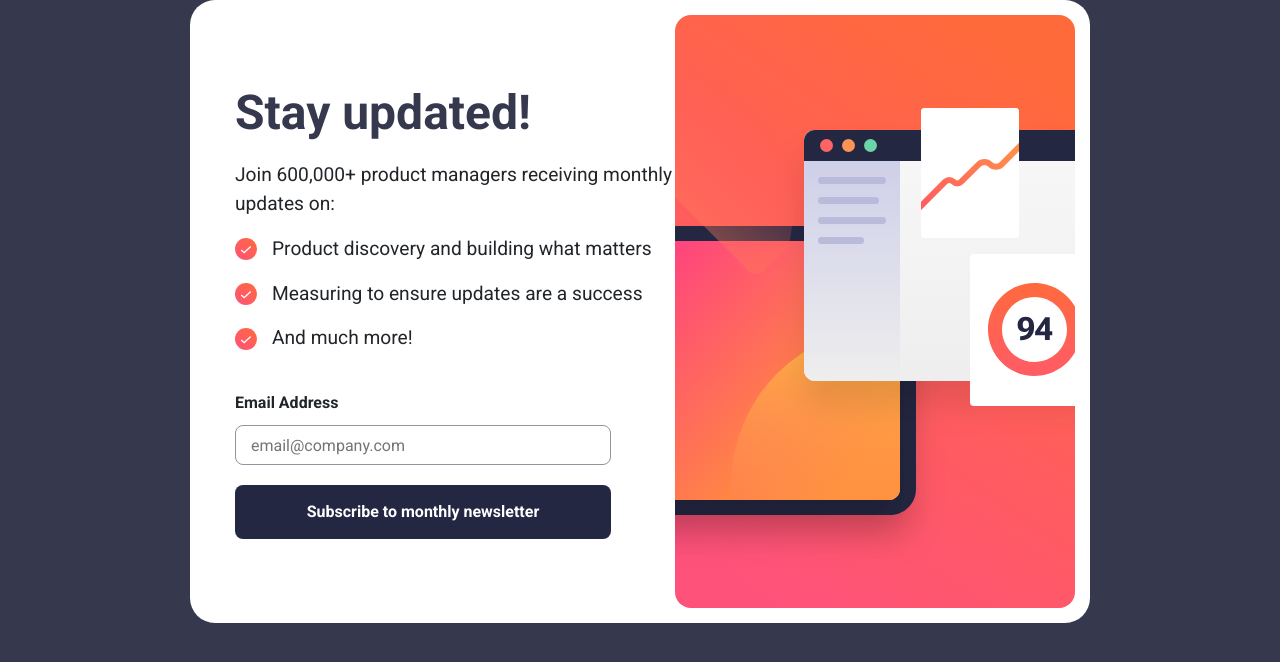
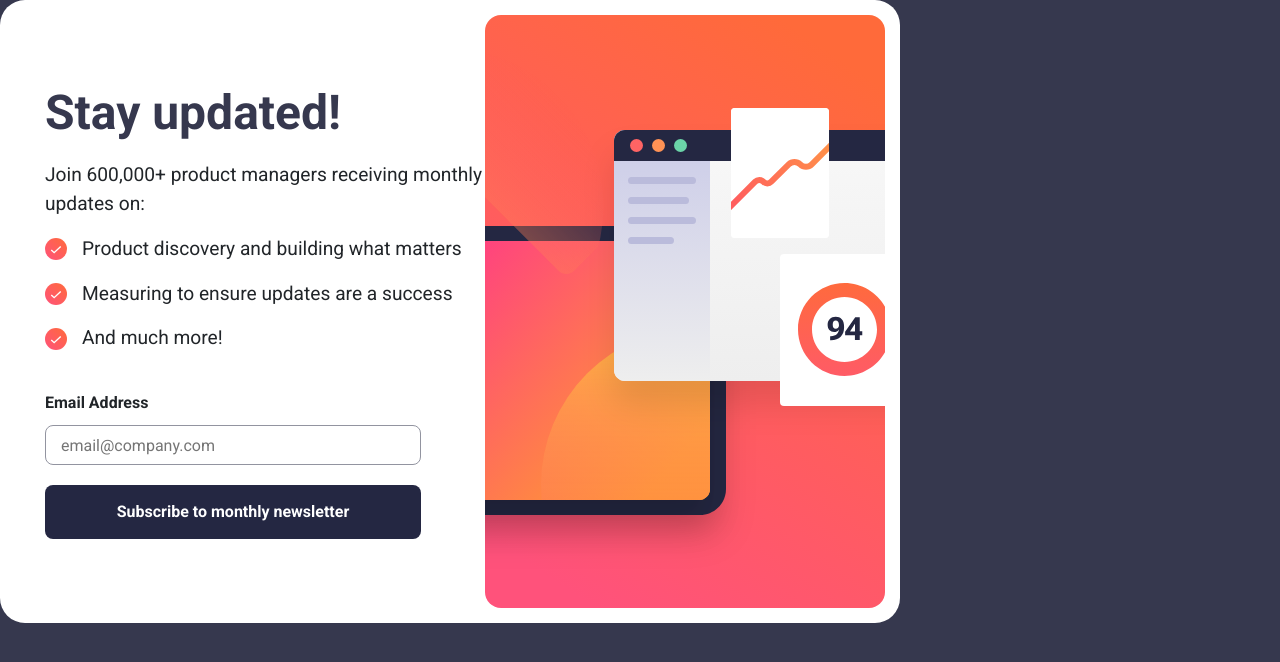
Before and after one commit to Dunniola/Newsletter-signup-success, a React (Vite) app: page / in a window 1280 px wide. Shown: the top 662 px of the page. Built offline with nearby package versions, Linux system fonts and the light colour scheme.

Commit message:
Update Signup.css

```diff
--- a/src/Components/Signup.css
+++ b/src/Components/Signup.css
@@ -25,7 +25,7 @@ body{
   background-color: #fff;
   border-radius: 25px;
   padding: 15px;
-  margin: 0 auto;
+  margin: 30px, auto;
 
 
 
```
